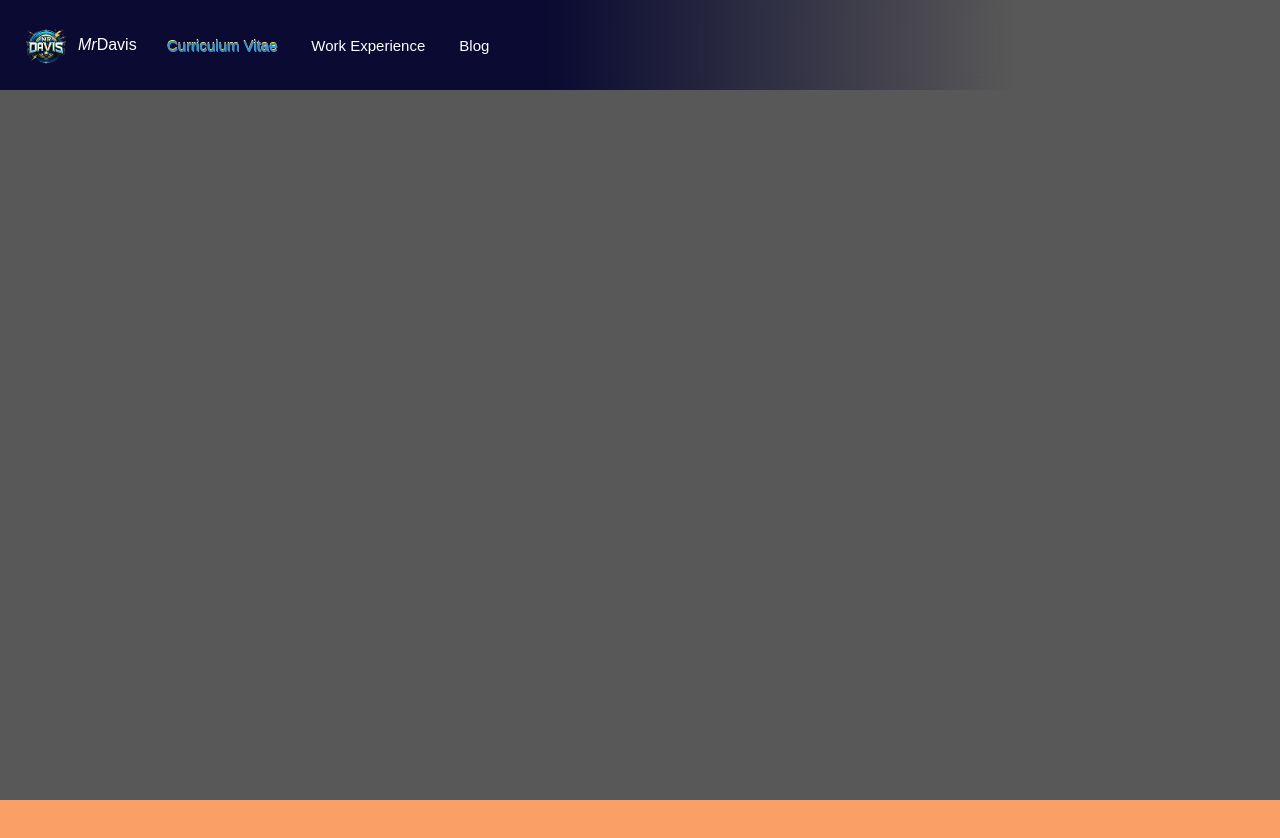
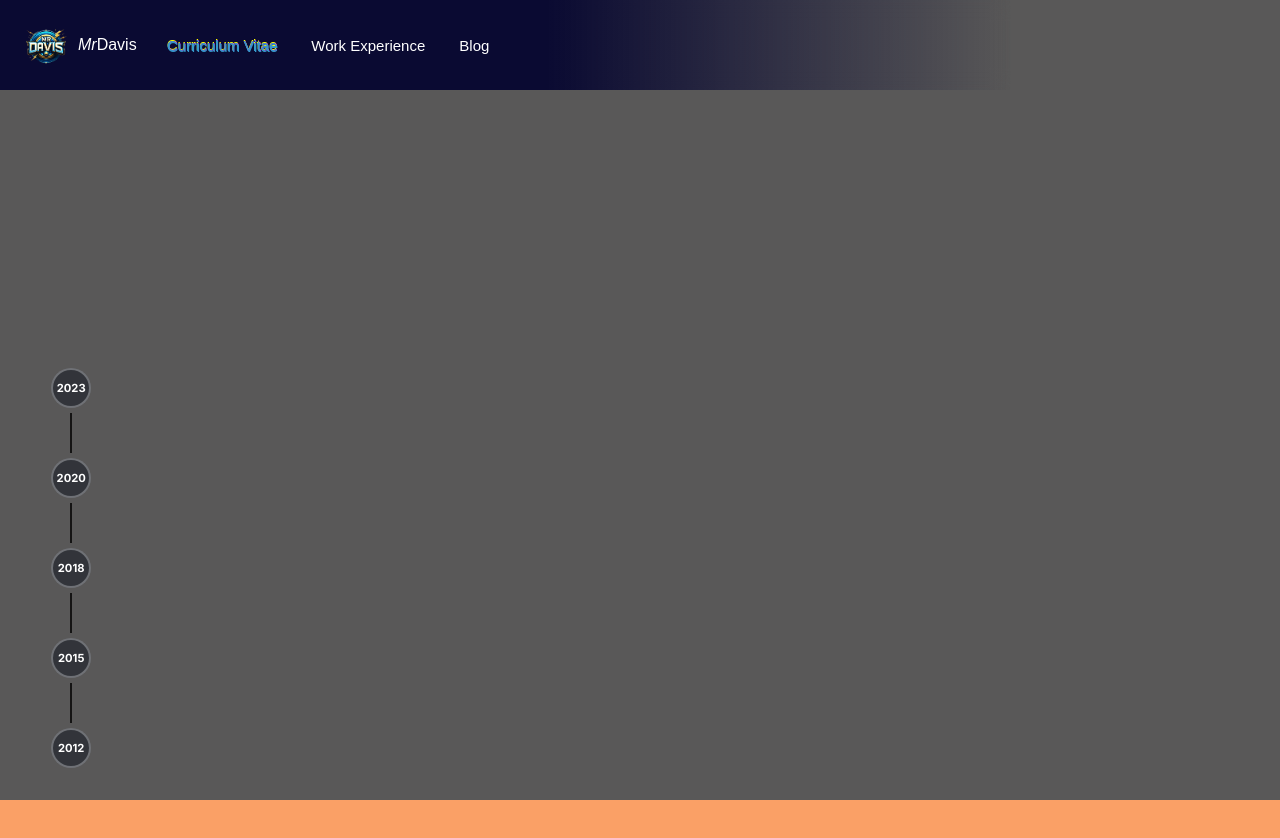
Before and after one commit to wj127/davis_portfolio, a Next.js app: page /cv in a window 1280 px wide. Shown: the top 838 px of the page. Built offline with nearby package versions, Linux system fonts and the light colour scheme; no server answers; a web font is replaced by a local one.

Commit message:
[Feature Add]: TOC initial style and behaviour, no JS yet

```diff
--- /dev/null
+++ b/src/app/cv/components/toc/Toc.module.scss
@@ -0,0 +1,108 @@
+@import "src/styles/varibales";
+
+// TOC Container - positioned in the lower left corner
+.tocContainer {
+  position: fixed;
+  bottom: 4%;
+  margin-left: 4%;
+  z-index: 100;
+  max-height: 80vh;
+  overflow-x: visible;
+
+  @media screen and (min-width: 2500px) {
+    margin-left: 2%;
+  }
+}
+
+// Timeline
+.timeline {
+  display: flex;
+  flex-direction: column;
+  position: relative;
+}
+
+// Timeline Items
+.timelineItem {
+  display: flex;
+  flex-direction: column;
+  align-items: center;
+  position: relative;
+  cursor: pointer;
+
+  &:last-child {
+    .timelineLine {
+      display: none;
+    }
+  }
+
+  &:hover {
+    .timelineDot {
+      transform: scale(1.1);
+      border-color: $selected-orange;
+
+      + .timelineLine {
+        transform: translateX(15px) skewX(-15deg);
+        background: linear-gradient(to bottom, $selected-orange, rgba(255, 255, 255, 0.3));
+      }
+
+      .dateInfo {
+        .date, .month, .year {
+          color: $selected-orange;
+        }
+      }
+    }
+
+    &:last-child .timelineDot {
+      transform: scale(1.1);
+    }
+
+    &:not(:last-child) .timelineDot {
+      transform: scale(1.1) translateX(25px);
+    }
+  }
+}
+
+// Timeline Dot (Circle with date)
+.timelineDot {
+  width: 40px;
+  height: 40px;
+  border-radius: 50%;
+  border: 2px solid rgba(255, 255, 255, 0.3);
+  background-color: rgba(40, 44, 52, 0.8);
+  display: flex;
+  justify-content: center;
+  align-items: center;
+  position: relative;
+  z-index: 2;
+  transition: all 0.3s ease;
+}
+
+// Timeline Connecting Line
+.timelineLine {
+  width: 2px;
+  height: 40px;
+  background-color: rgba(20, 19, 19, 0.974);
+  margin: 5px 0;
+  transition: all 0.3s ease;
+
+  @media (max-width: 576px) {
+    height: 30px;
+  }
+}
+
+// Date Information
+.dateInfo {
+  display: flex;
+  flex-direction: column;
+  align-items: center;
+  justify-content: center;
+  font-family: var(--font-mono);
+  text-align: center;
+
+  .year {
+    color: white;
+    font-size: .7rem;
+    font-weight: bold;
+    transition: color 0.3s ease;
+  }
+}
--- /dev/null
+++ b/src/app/cv/components/toc/Toc.tsx
@@ -0,0 +1,26 @@
+'use client';
+
+import React from 'react';
+import styles from 'src/app/cv/components/toc/Toc.module.scss';
+
+// Static array of years for the timeline
+const timelineYears = [2023, 2020, 2018, 2015, 2012];
+
+export const Toc: React.FC = () => {
+  return (
+    <div className={styles.tocContainer}>
+      <div className={styles.timeline}>
+        {timelineYears.map((year, index) => (
+          <div className={styles.timelineItem} key={index}>
+            <div className={styles.timelineDot}>
+              <div className={styles.dateInfo}>
+                <span className={styles.year}>{year}</span>
+              </div>
+            </div>
+            <div className={styles.timelineLine}></div>
+          </div>
+        ))}
+      </div>
+    </div>
+  );
+};
--- a/src/app/cv/page.tsx
+++ b/src/app/cv/page.tsx
@@ -1,8 +1,10 @@
 import CVStyles from 'src/app/cv/cv.module.scss';
+import { Toc } from 'src/app/cv/components/toc/Toc';
 
 export default function CurriculumVitae() {
   return (
     <div>
+      <Toc />
       <section className={CVStyles.sectionOne}>
         <h1>Curriculum Vitae</h1>
       </section>
```
Also changed, not shown: src/app/cv/components/toc/Toc.types.ts (added, +12 -0 lines).
